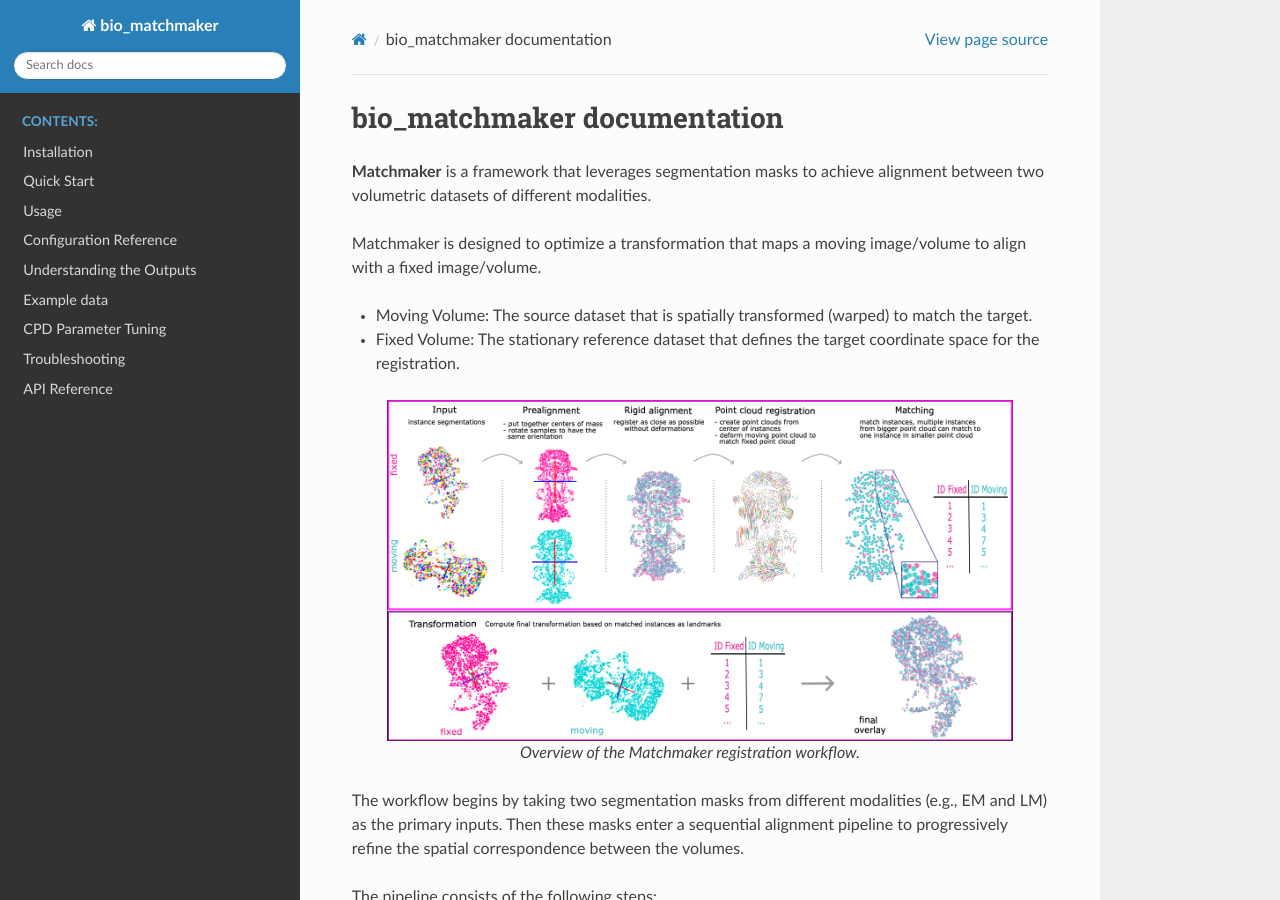
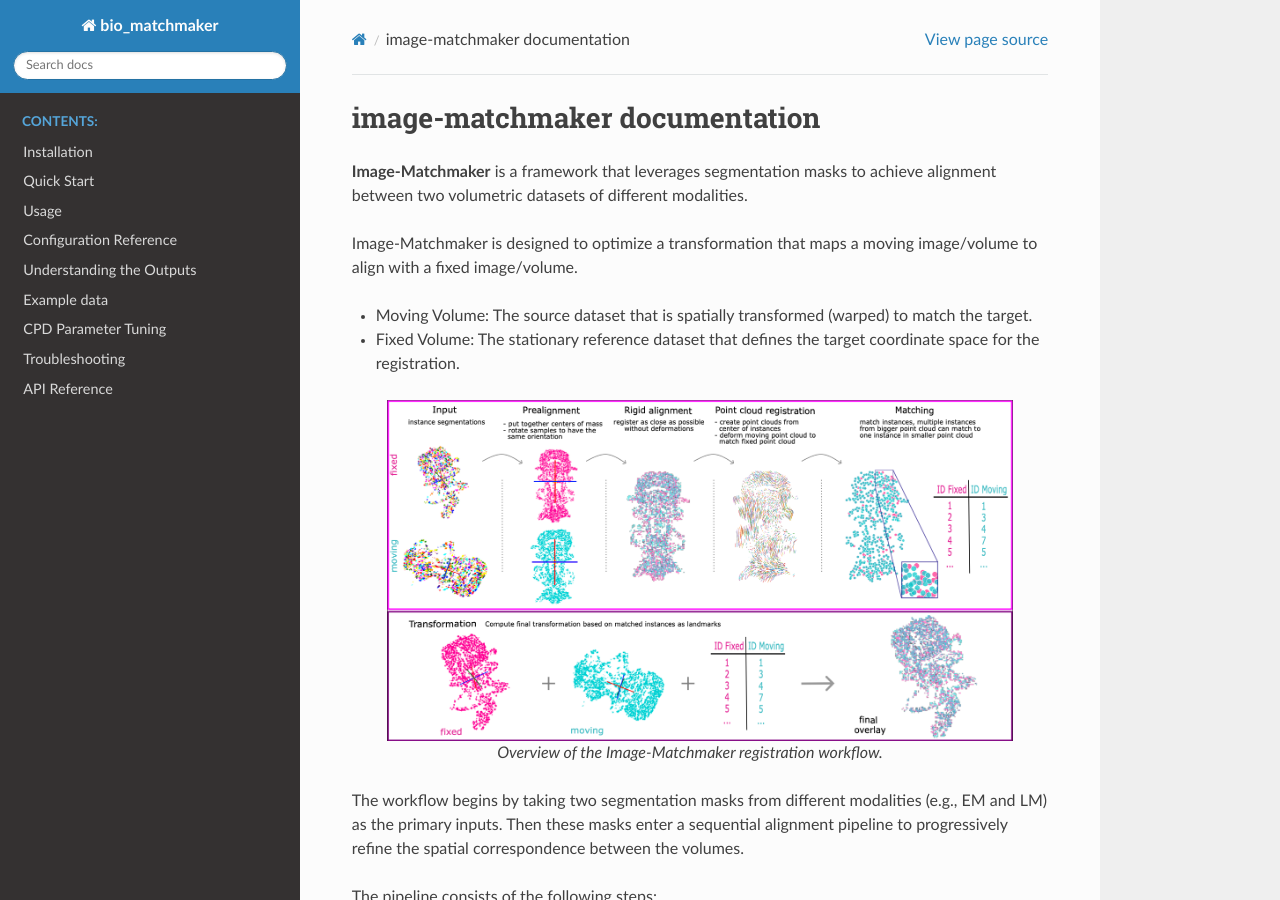
Before and after one commit to kreshuklab/image-matchmaker, a Sphinx documentation site: the page built from docs/source/index.rst, in a window 1280 px wide and 900 px high. Built offline with Sphinx 7.4.7 and the Read the Docs theme 3.1.0, drawn with Linux system fonts in a browser that asks for light colours.

Commit message:
docs: rename package within index

```diff
--- a/docs/source/index.rst
+++ b/docs/source/index.rst
@@ -1,10 +1,10 @@
-bio_matchmaker documentation
-============================
+image-matchmaker documentation
+==============================
 
-**Matchmaker** is a framework that leverages segmentation masks to achieve
+**Image-Matchmaker** is a framework that leverages segmentation masks to achieve
 alignment between two volumetric datasets of different modalities.
 
-Matchmaker is designed to optimize a transformation that maps a moving
+Image-Matchmaker is designed to optimize a transformation that maps a moving
 image/volume to align with a fixed image/volume.
 
 - Moving Volume: The source dataset that is spatially transformed (warped)
@@ -16,7 +16,7 @@ image/volume to align with a fixed image/volume.
    :width: 90%
    :align: center
 
-   Overview of the Matchmaker registration workflow.
+   Overview of the Image-Matchmaker registration workflow.
 
 The workflow begins by taking two segmentation masks from different modalities
 (e.g., EM and LM) as the primary inputs. Then these masks enter a sequential
```
